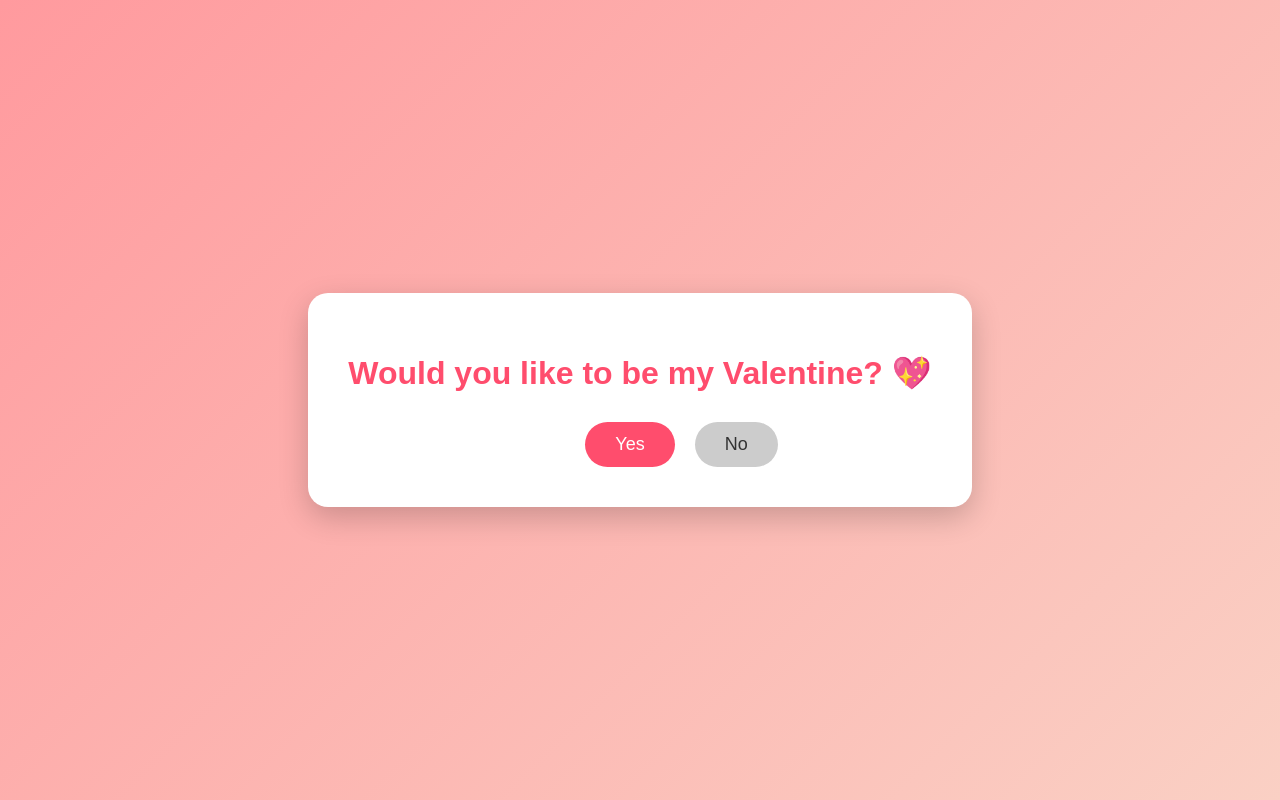
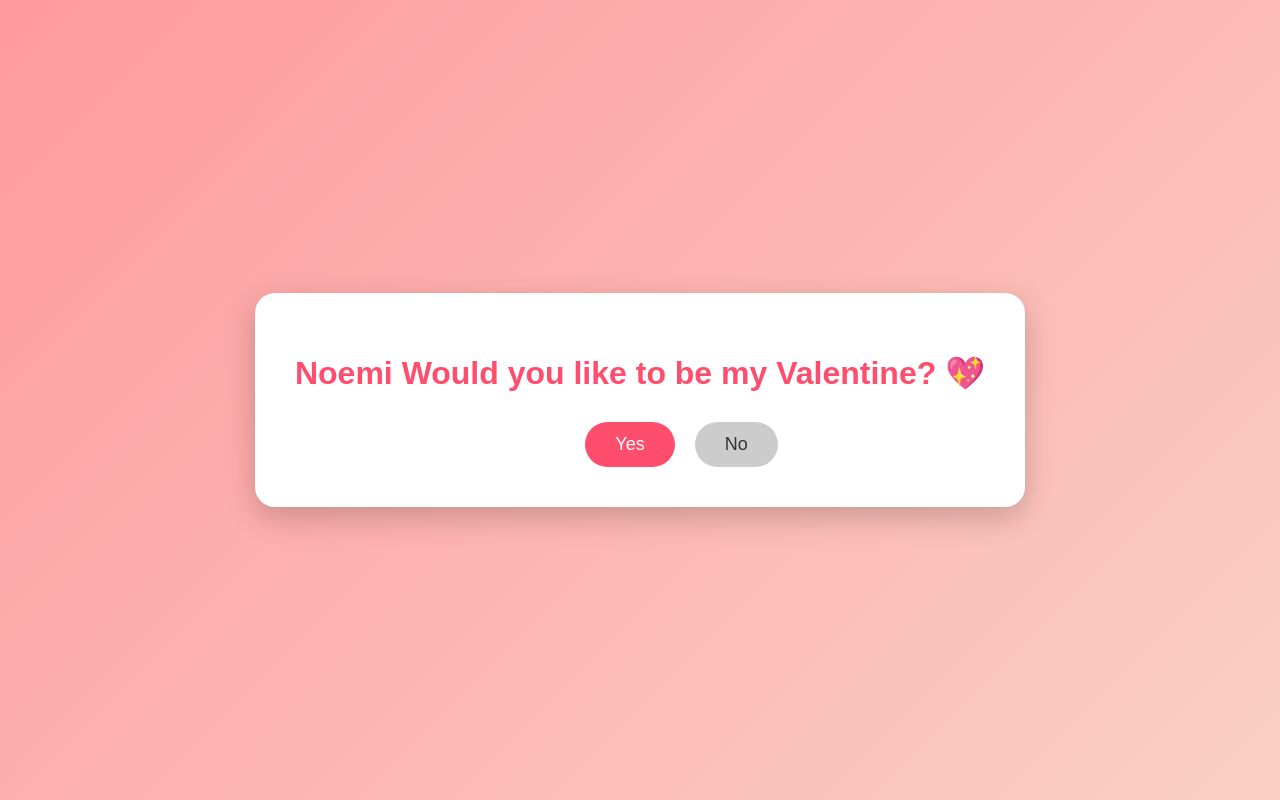
Before and after one commit to salvatoresavarese93-star/Valetine, a plain HTML site: page index.html in a window 1280 px wide. Drawn offline with Linux system fonts and the light colour scheme.

Commit message:
Fix HTML structure and update content

```diff
--- a/index.html
+++ b/index.html
@@ -46,7 +46,7 @@
 </head>
 <body>
 <div class="container">
-<h1>Would you like to be my Valentine? 💖</h1>
+<h1>Noemi Would you like to be my Valentine? 💖</h1>
 <button id="yes" onclick="goToGif()">Yes</button>
 <button id="no">No</button>
 </div>
@@ -66,4 +66,5 @@
    }
 </script>
 </body>
+
 </html>
```
